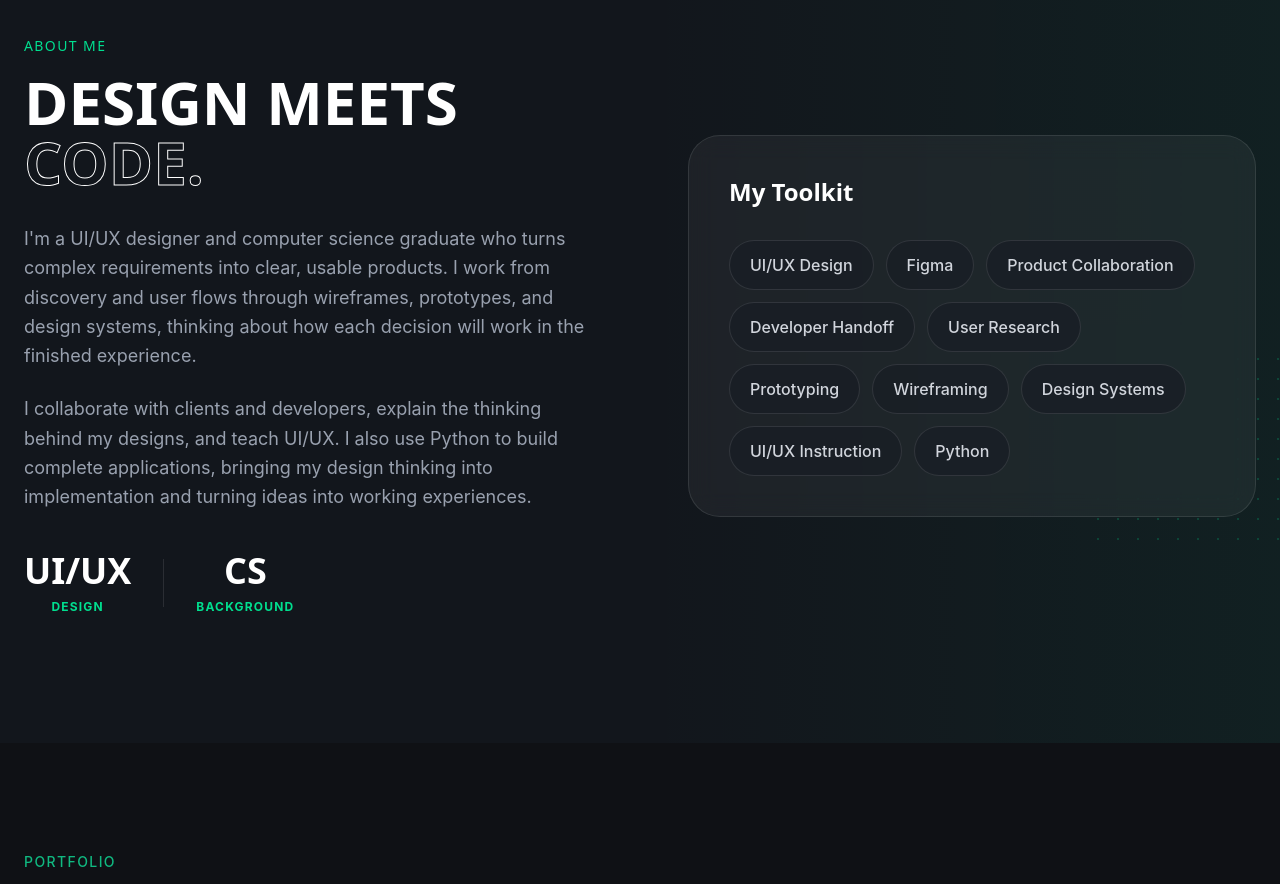
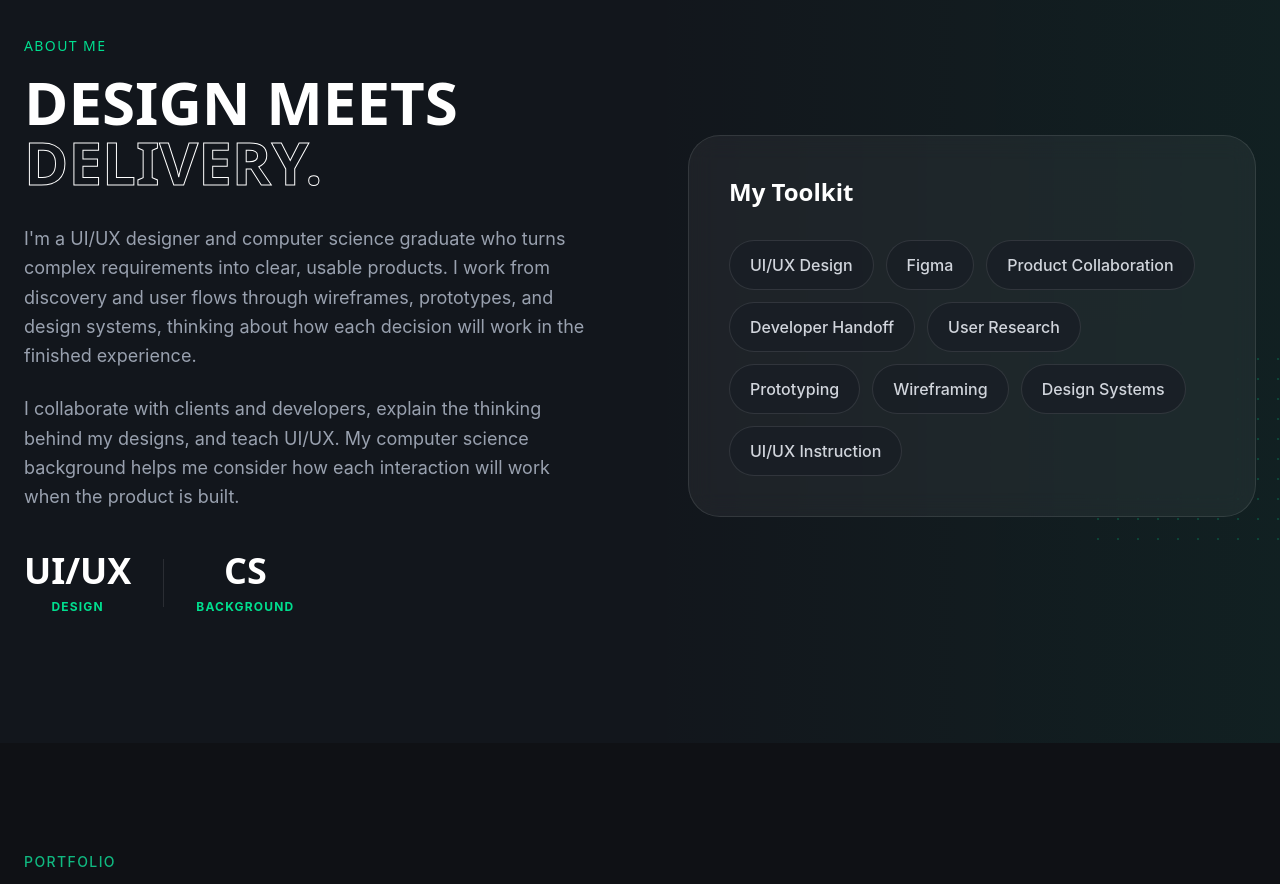
Before and after one commit to OmarAlBoustany/Omar-Portfolio, a React (Vite) app: page / in a window 1280 px wide. Shown: the part 1000-1884 px from the top of the page. Built offline with nearby package versions, Linux system fonts and the light colour scheme.

Commit message:
Remove programming language mention from About

```diff
--- a/src/components/About.jsx
+++ b/src/components/About.jsx
@@ -3,7 +3,7 @@ import { motion } from 'framer-motion';
 
 const skills = [
   'UI/UX Design', 'Figma', 'Product Collaboration', 'Developer Handoff',
-  'User Research', 'Prototyping', 'Wireframing', 'Design Systems', 'UI/UX Instruction', 'Python'
+  'User Research', 'Prototyping', 'Wireframing', 'Design Systems', 'UI/UX Instruction'
 ];
 
 const About = () => {
@@ -25,13 +25,13 @@ const About = () => {
                 <h2 className="text-sm text-[#00df8f] font-medium tracking-widest uppercase mb-4">About Me</h2>
                 <h3 className="text-4xl sm:text-5xl md:text-6xl font-display font-bold text-white mb-8">
                   DESIGN MEETS <br />
-                  <span className="text-transparent" style={{ WebkitTextStroke: '1px white' }}>CODE.</span>
+                  <span className="text-transparent" style={{ WebkitTextStroke: '1px white' }}>DELIVERY.</span>
                 </h3>
                 <p className="text-gray-400 text-lg leading-relaxed mb-6">
                   I'm a UI/UX designer and computer science graduate who turns complex requirements into clear, usable products. I work from discovery and user flows through wireframes, prototypes, and design systems, thinking about how each decision will work in the finished experience.
                 </p>
                 <p className="text-gray-400 text-lg leading-relaxed mb-10">
-                  I collaborate with clients and developers, explain the thinking behind my designs, and teach UI/UX. I also use Python to build complete applications, bringing my design thinking into implementation and turning ideas into working experiences.
+                  I collaborate with clients and developers, explain the thinking behind my designs, and teach UI/UX. My computer science background helps me consider how each interaction will work when the product is built.
                 </p>
 
                 <div className="flex items-center gap-8">
```
